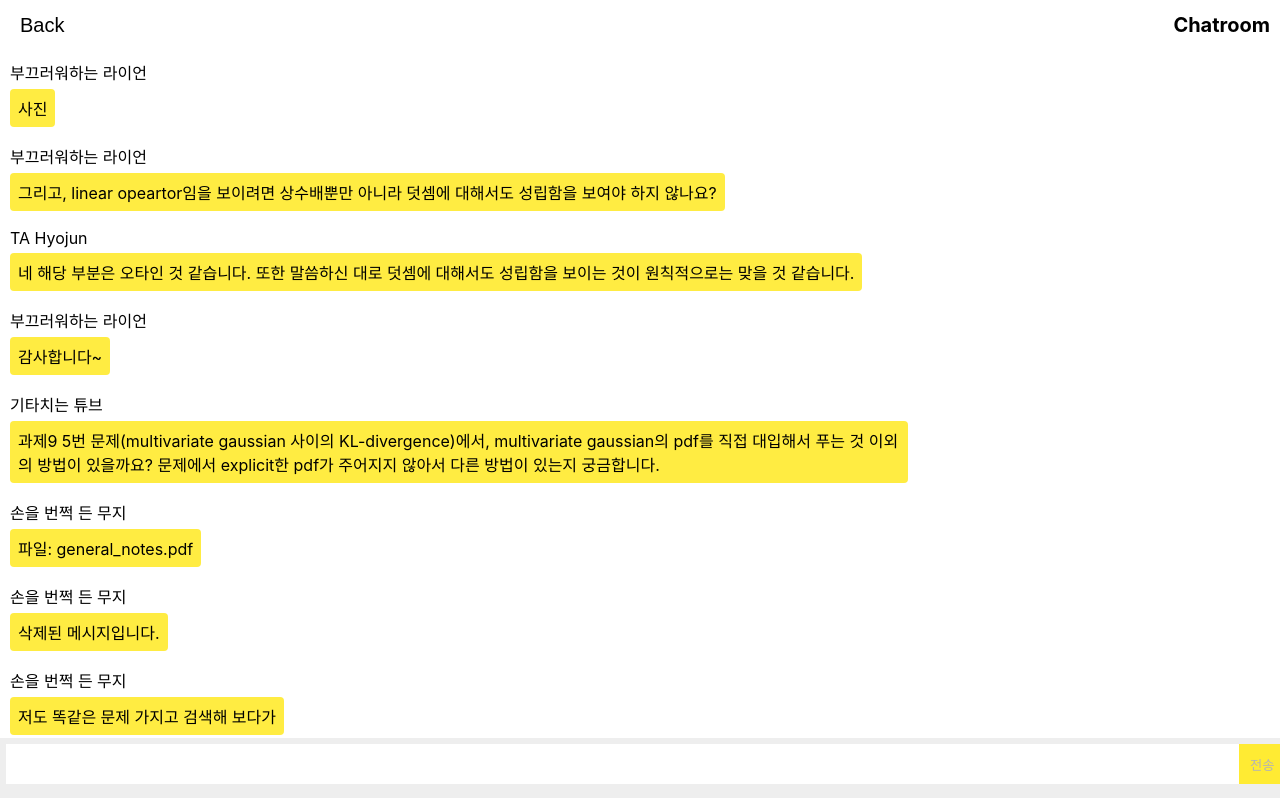
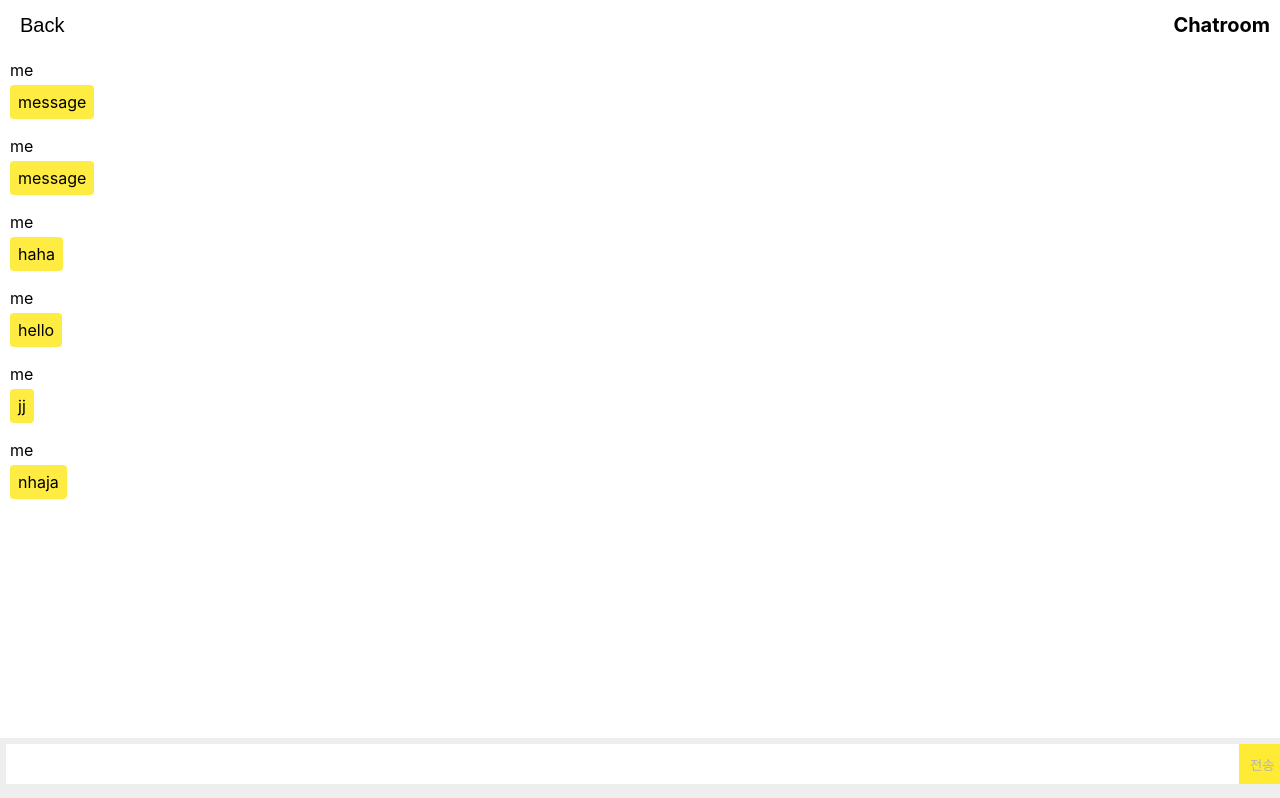
Before and after one commit to ZzeongB/Question-Answer-and-Connect, a React (Create React App) app: page / in a window 1280 px wide. Shown: the top 798 px of the page. Built offline with nearby package versions, Linux system fonts and the light colour scheme; data requests are answered from the project's data file.

Commit message:
live chatting implemented

```diff
--- /dev/null
+++ b/db.json
@@ -0,0 +1,40 @@
+{
+  "chat": [
+    {
+      "id": "6eec",
+      "User": "me",
+      "Message": "message",
+      "Date": "2024-05-23T06:42:20.879Z"
+    },
+    {
+      "id": "a290",
+      "User": "me",
+      "Message": "message",
+      "Date": "2024-05-23T06:44:56.133Z"
+    },
+    {
+      "id": "d4c7",
+      "User": "me",
+      "Message": "haha",
+      "Date": "2024-05-23T06:45:14.767Z"
+    },
+    {
+      "id": "3a4f",
+      "User": "me",
+      "Message": "hello",
+      "Date": "2024-05-23T06:48:33.387Z"
+    },
+    {
+      "id": "6621",
+      "User": "me",
+      "Message": "jj",
+      "Date": "2024-05-23T06:49:58.509Z"
+    },
+    {
+      "id": "2694",
+      "User": "me",
+      "Message": "nhaja",
+      "Date": "2024-05-23T06:51:14.726Z"
+    }
+  ]
+}
--- a/package.json
+++ b/package.json
@@ -3,9 +3,12 @@
   "version": "0.1.0",
   "private": true,
   "dependencies": {
+    "@babel/plugin-proposal-private-property-in-object": "^7.21.11",
     "@testing-library/jest-dom": "^5.14.1",
     "@testing-library/react": "^13.0.0",
     "@testing-library/user-event": "^13.2.1",
+    "axios": "^1.7.2",
+    "json-server": "^1.0.0-beta.0",
     "papaparse": "^5.4.1",
     "react": "^18.3.1",
     "react-dom": "^18.3.1",
--- a/src/ChattingScreen.js
+++ b/src/ChattingScreen.js
@@ -1,20 +1,58 @@
 import "./App.css";
-import React from "react";
+import React, { useState, useEffect } from "react";
 
 import Chat from "./components/Chat";
 import Header from "./components/ChatroomHeader";
 import Footer from "./components/ChatroomFooter";
+import axios from "axios";
+
 
 const ChattingScreen = () => {
+  const [messages, setMessages] = useState([]);
+
+  const fetchMessages = () => {
+    axios
+      .get("http://localhost:3000/chat")
+      .then((response) => {
+        setMessages(response.data);
+      })
+      .catch((error) => {
+        console.error("Failed to fetch chat messages");
+      });
+  };
+
+  const onChatSubmit = (message) => {
+    const date = new Date();
+    axios
+      .post("http://localhost:3000/chat", {
+        User: "me",
+        Message: message,
+        Date: date.toISOString(),
+      })
+      .then((res) => {
+        console.log("Chat message sent");
+        setMessages(prevMessages => [...prevMessages, res.data]); // Update the messages state
+
+      })
+      .catch((Error) => {
+        console.error("Failed to send chat message", Error);
+      });
+  };
+
+
+  useEffect(() => {
+    fetchMessages();
+  }, []);
+
   return (
-    <div style={{ display: 'flex', flexDirection: 'column',}}>
+    <div style={{ display: "flex", flexDirection: "column" }}>
       <Header roomName={"Chatroom"} onBack={() => {}} />
-        <Chat user={"user"} style={{ flex: 1, overflow: 'auto' }}/>
-        <Footer
-          onChatSumbmit={() => {
-            console.log("Chat submitted");
-          }}
-        />
+      <Chat
+        user={"user"}
+        style={{ flex: 1, overflow: "auto" }}
+        messages={messages}
+      />
+      <Footer onChatSumbmit={onChatSubmit} />
     </div>
   );
 };
--- a/src/components/Chat.js
+++ b/src/components/Chat.js
@@ -2,7 +2,7 @@ import React, { useState, useEffect } from "react";
 import example from "../data/MathDNN.json";
 import { SingleChat } from "./ChatBlock";
 import styled from "styled-components";
-
+import axios from "axios";
 const Wrapper = styled.main`
   position: relative;
   top: 50px;
@@ -14,35 +14,17 @@ const Wrapper = styled.main`
   background-color: #ffffff;
 `;
 
-const Chat = ({ user }) => {
-  const [messages, setMessages] = useState([]);
-  const [newMessage, setNewMessage] = useState("");
-
-  useEffect(() => {
-    // Fetch messages from the server, TODO
-    setMessages(example);
-  }, []);
-
-  useEffect(() => {
-    console.log("Messages: ", messages);
-  }, [messages]);
-
-  const handleInputChange = (event) => {
-    setNewMessage(event.target.value);
-  };
-
-  const handleSubmit = (event) => {
-    console.log("Form submitted");
-  };
-
+const Chat = ({ user, messages }) => {
   return (
     <Wrapper>
       <div className="chat-messages">
-        {messages && // Display messages
-          Object.keys(messages)
+        {messages &&
+          messages
             .slice(-20) // Display only the last 20 messages
-            .map((key) => { // key is the index of the message
-              return <SingleChat index={key} message={messages[key]} />;
+            .map((idx, message) => {
+              // key is the index of the message
+              console.log(message, idx);
+              return <SingleChat index={idx} message={messages[message]} />;
             })}
       </div>
     </Wrapper>
```
Also changed, not shown: 1 other file (tests, documents, lock files or other folders).
